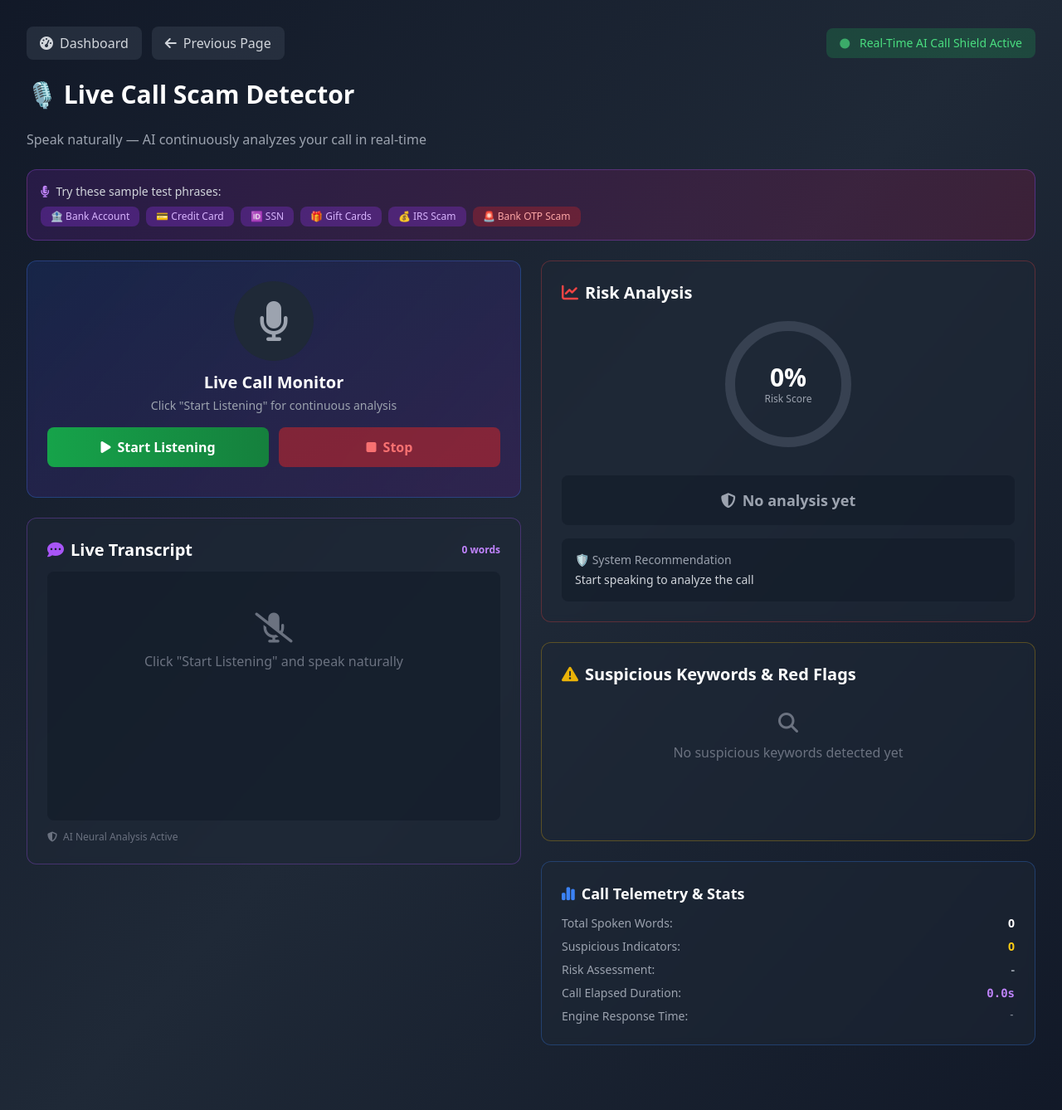
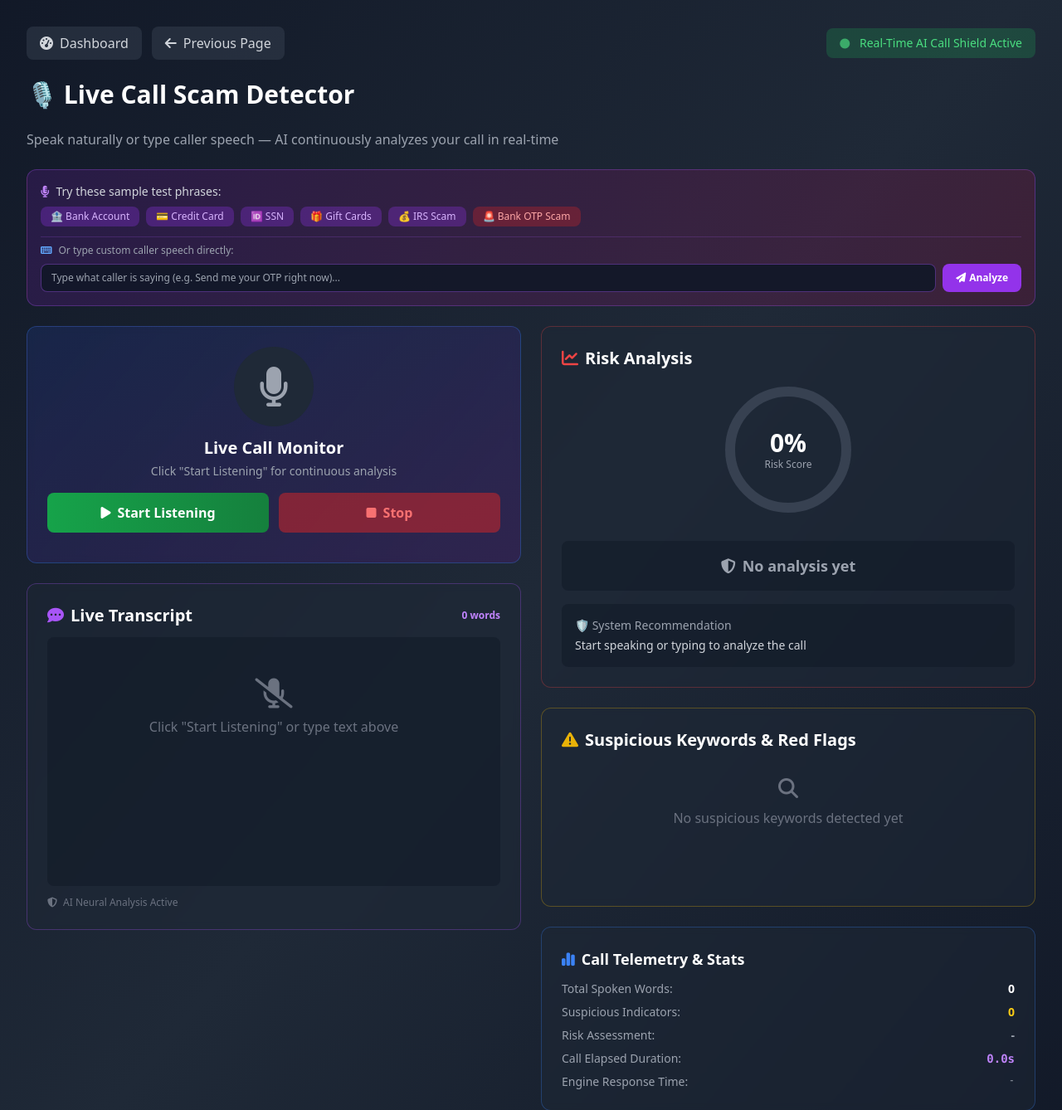
Before and after one commit to manav3009/scam-audio-detection, a Flask app: page /modules/live-call in a window 1280 px wide. Shown: the part 65-1403 px from the top of the page at 83% size. Run offline with Flask 3, Linux system fonts and the light colour scheme; the visitor is signed in with stand-in values (Sample User, id 1); some libraries are stand-ins or nearby versions.

Commit message:
Fix Live Call duration timing, 30s silence timeout, word counter and manual text input

```diff
--- a/templates/modules/live_call.html
+++ b/templates/modules/live_call.html
@@ -19,9 +19,10 @@
     </div>
 
     <h1 class="text-3xl font-bold text-white">🎙️ Live Call Scam Detector</h1>
-    <p class="text-gray-400">Speak naturally — AI continuously analyzes your call in real-time</p>
+    <p class="text-gray-400">Speak naturally or type caller speech — AI continuously analyzes your call in real-time</p>
 
-    <div class="bg-gradient-to-r from-purple-900/30 to-pink-900/30 rounded-xl p-4 border border-purple-500/30">
+    <div class="bg-gradient-to-r from-purple-900/30 to-pink-900/30 rounded-xl p-4 border border-purple-500/30 space-y-3">
+        <div>
             <p class="text-sm text-gray-300 mb-2"><i class="fas fa-microphone-alt mr-2 text-purple-400"></i>Try these sample test phrases:</p>
             <div class="flex flex-wrap gap-2">
                 <button onclick="testPhrase('Please share your bank account details')" class="px-3 py-1 bg-purple-600/30 hover:bg-purple-600/50 text-purple-300 rounded-lg text-xs transition">🏦 Bank Account</button>
@@ -30,6 +31,17 @@
                 <button onclick="testPhrase('Send gift cards immediately to avoid arrest')" class="px-3 py-1 bg-purple-600/30 hover:bg-purple-600/50 text-purple-300 rounded-lg text-xs transition">🎁 Gift Cards</button>
                 <button onclick="testPhrase('This is the IRS calling about unpaid tax fine')" class="px-3 py-1 bg-purple-600/30 hover:bg-purple-600/50 text-purple-300 rounded-lg text-xs transition">💰 IRS Scam</button>
                 <button onclick="testPhrase('I am John from Bangkok. Your bank has blocked your account. Please kindly share OTP to unblock now.')" class="px-3 py-1 bg-red-600/30 hover:bg-red-600/50 text-red-300 rounded-lg text-xs transition">🚨 Bank OTP Scam</button>
+            </div>
+        </div>
+
+        <div class="pt-2 border-t border-purple-500/20">
+            <p class="text-xs text-gray-400 mb-2"><i class="fas fa-keyboard mr-2 text-blue-400"></i>Or type custom caller speech directly:</p>
+            <div class="flex gap-2">
+                <input type="text" id="manualTextInput" placeholder="Type what caller is saying (e.g. Send me your OTP right now)..." class="flex-1 px-3 py-2 bg-gray-900/90 border border-purple-500/40 rounded-lg text-white text-xs focus:outline-none focus:border-purple-500">
+                <button onclick="submitManualText()" class="px-4 py-2 bg-purple-600 hover:bg-purple-700 text-white rounded-lg text-xs font-semibold transition">
+                    <i class="fas fa-paper-plane mr-1"></i>Analyze
+                </button>
+            </div>
         </div>
     </div>
 
@@ -74,7 +86,7 @@
                 <div id="transcriptArea" class="bg-gray-900/50 rounded-lg p-4 min-h-[300px] max-h-[300px] overflow-y-auto">
                     <div class="text-gray-500 text-center py-8">
                         <i class="fas fa-microphone-slash text-4xl mb-2 block"></i>
-                        Click "Start Listening" and speak naturally
+                        Click "Start Listening" or type text above
                     </div>
                 </div>
 
@@ -121,7 +133,7 @@
 
                 <div id="recommendationCard" class="rounded-lg p-4 bg-gray-900/50">
                     <div class="text-gray-400 text-sm mb-1">🛡️ System Recommendation</div>
-                    <div id="recommendationText" class="text-gray-300 text-sm">Start speaking to analyze the call</div>
+                    <div id="recommendationText" class="text-gray-300 text-sm">Start speaking or typing to analyze the call</div>
                 </div>
             </div>
 
@@ -187,7 +199,7 @@ if (SpeechRecognition) {
 
     recognition.onstart = () => {
         isRecording = true;
-        callStartTimestamp = Date.now();
+        if (callStartTimestamp === 0) callStartTimestamp = Date.now();
         document.getElementById('startRecordBtn').disabled = true;
         document.getElementById('stopRecordBtn').disabled = false;
         document.getElementById('recordingStatus').classList.remove('hidden');
@@ -236,13 +248,13 @@ if (SpeechRecognition) {
         }
     };
 } else {
-    document.getElementById('transcriptArea').innerHTML = '<div class="text-red-400 text-center py-8">❌ Speech recognition not supported in this browser. Please use Chrome.</div>';
+    document.getElementById('transcriptArea').innerHTML = '<div class="text-yellow-400 text-center py-8">⚠️ Speech recognition microphone API is restricted or not supported in this browser environment.<br><span class="text-xs text-gray-400">You can still test fully using the custom text input box or quick preset buttons above!</span></div>';
 }
 
 function startCallTimer() {
     if (callDurationInterval) clearInterval(callDurationInterval);
     callDurationInterval = setInterval(() => {
-        if (isRecording && callStartTimestamp > 0) {
+        if (callStartTimestamp > 0) {
             const elapsed = ((Date.now() - callStartTimestamp) / 1000).toFixed(1);
             document.getElementById('callDurationDisplay').textContent = `${elapsed}s`;
         }
@@ -272,7 +284,6 @@ function resetSilenceTimer() {
 
 function stopRecording() {
     if (silenceTimerInterval) clearInterval(silenceTimerInterval);
-    if (callDurationInterval) clearInterval(callDurationInterval);
 
     if (recognition && isRecording) {
         isRecording = false;
@@ -543,18 +554,31 @@ function updateKeywordsContainer(keywords, patterns, redFlags) {
 }
 
 function testPhrase(phrase) {
-    if (!isRecording) {
+    if (callStartTimestamp === 0) {
+        callStartTimestamp = Date.now();
+        startCallTimer();
+    }
     addSystemMessage(`🧪 Test phrase: "${phrase}"`);
     fullConversationTranscript += phrase + " ";
     updateAccurateWordCount();
     addToConversation(phrase, true);
     analyzeWithBackend(fullConversationTranscript);
-    } else {
-        fullConversationTranscript += phrase + " ";
+}
+
+function submitManualText() {
+    const input = document.getElementById('manualTextInput');
+    const text = input.value.trim();
+    if (!text) return;
+    if (callStartTimestamp === 0) {
+        callStartTimestamp = Date.now();
+        startCallTimer();
+    }
+    addSystemMessage(`⌨️ Typed speech: "${text}"`);
+    fullConversationTranscript += text + " ";
     updateAccurateWordCount();
-        addToConversation(phrase, true);
+    addToConversation(text, true);
     analyzeWithBackend(fullConversationTranscript);
-    }
+    input.value = '';
 }
 
 function escapeHtml(text) {
@@ -571,6 +595,7 @@ document.getElementById('startRecordBtn').addEventListener('click', () => {
     if (recognition) {
         fullConversationTranscript = "";
         currentAnalysisData = null;
+        callStartTimestamp = Date.now();
         document.getElementById('transcriptArea').innerHTML = '';
         document.getElementById('keywordsContainer').innerHTML = '<div class="text-gray-500 text-center py-4"><i class="fas fa-search text-2xl mb-2 block"></i>No suspicious keywords detected yet</div>';
         document.getElementById('riskPercentage').textContent = '0%';
@@ -586,12 +611,17 @@ document.getElementById('startRecordBtn').addEventListener('click', () => {
         document.getElementById('riskLevelText').className = 'text-lg font-semibold text-gray-400';
         document.getElementById('summaryRisk').innerHTML = '<span class="text-gray-400 font-semibold">-</span>';
         document.getElementById('recommendationCard').className = 'rounded-lg p-4 bg-gray-900/50';
-        document.getElementById('recommendationText').innerHTML = 'Start speaking to analyze the call';
+        document.getElementById('recommendationText').innerHTML = 'Start speaking or typing to analyze the call';
 
         try { recognition.start(); } catch(e) {}
     }
 });
 
 document.getElementById('stopRecordBtn').addEventListener('click', stopRecording);
+document.getElementById('manualTextInput')?.addEventListener('keypress', function(e) {
+    if (e.key === 'Enter') {
+        submitManualText();
+    }
+});
 </script>
 {% endblock %}
```
Lines whose indentation alone changed are shown as unchanged.
